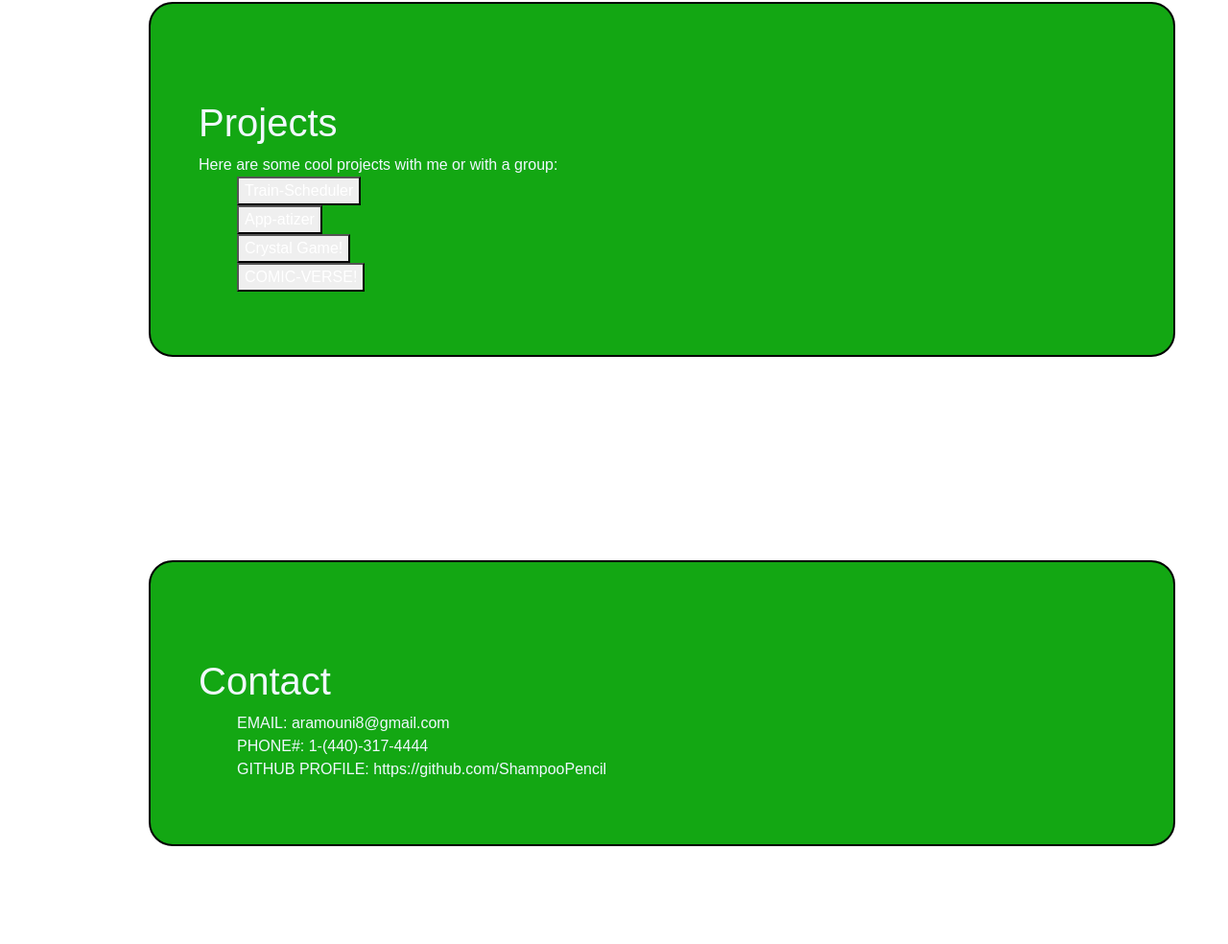
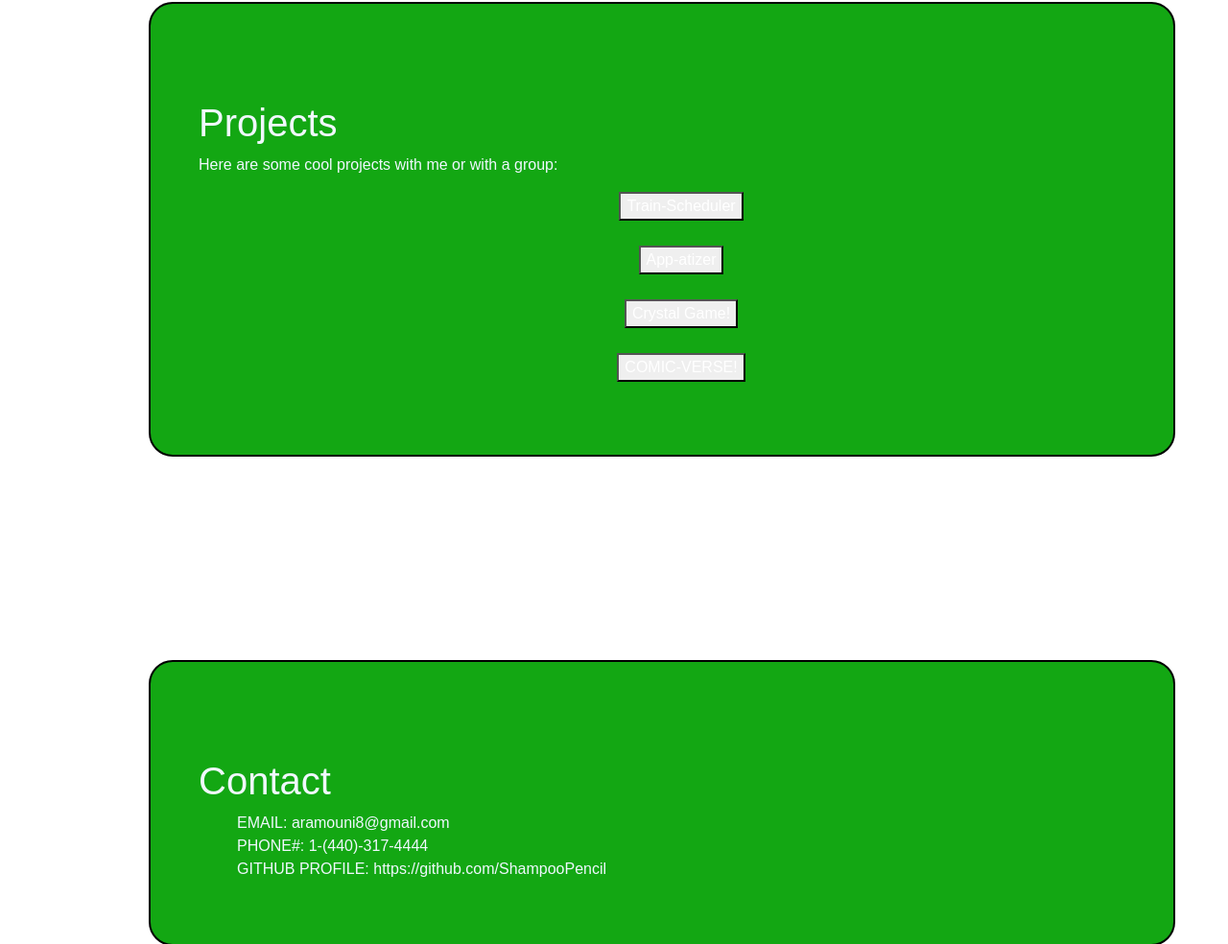
Before and after one commit to ShampooPencil/hwportfolio, a website: page public/AAprofile.html in a window 1280 px wide. Shown: the part 2364-3348 px from the top of the page at 96% size. Drawn offline with nearby package versions, Linux system fonts and the light colour scheme; a web font is replaced by a local one.

Commit message:
updated some css

```diff
--- a/public/AAprofile.html
+++ b/public/AAprofile.html
@@ -251,10 +251,10 @@
                     <div class ="col">
                         Here are some cool projects with me or with a group:
                         <ul>
-                           <li> <button><a href="https://shampoopencil.github.io/Train-Scheduler/">Train-Scheduler</a></button></li>
-                            <li><button><a href="https://theluomamr.github.io/Group_Project_One/">App-atizer</a></button></li>
-                            <li><button><a href="https://github.com/ShampooPencil/unit-4-game">Crystal Game!</a></button> </li>
-                            <li><button><a href="https://github.com/giantrotta24/Comic-Verse">COMIC-VERSE!</a></button></li>
+                           <li class="portfolioBtn"> <button><a href="https://shampoopencil.github.io/Train-Scheduler/">Train-Scheduler</a></button></li>
+                            <li class="portfolioBtn"><button><a href="https://theluomamr.github.io/Group_Project_One/">App-atizer</a></button></li>
+                            <li class="portfolioBtn"><button><a href="https://github.com/ShampooPencil/unit-4-game">Crystal Game!</a></button> </li>
+                            <li class="portfolioBtn"><button><a href="https://github.com/giantrotta24/Comic-Verse">COMIC-VERSE!</a></button></li>
                         </ul>
                     </div>
                 </div>
```
